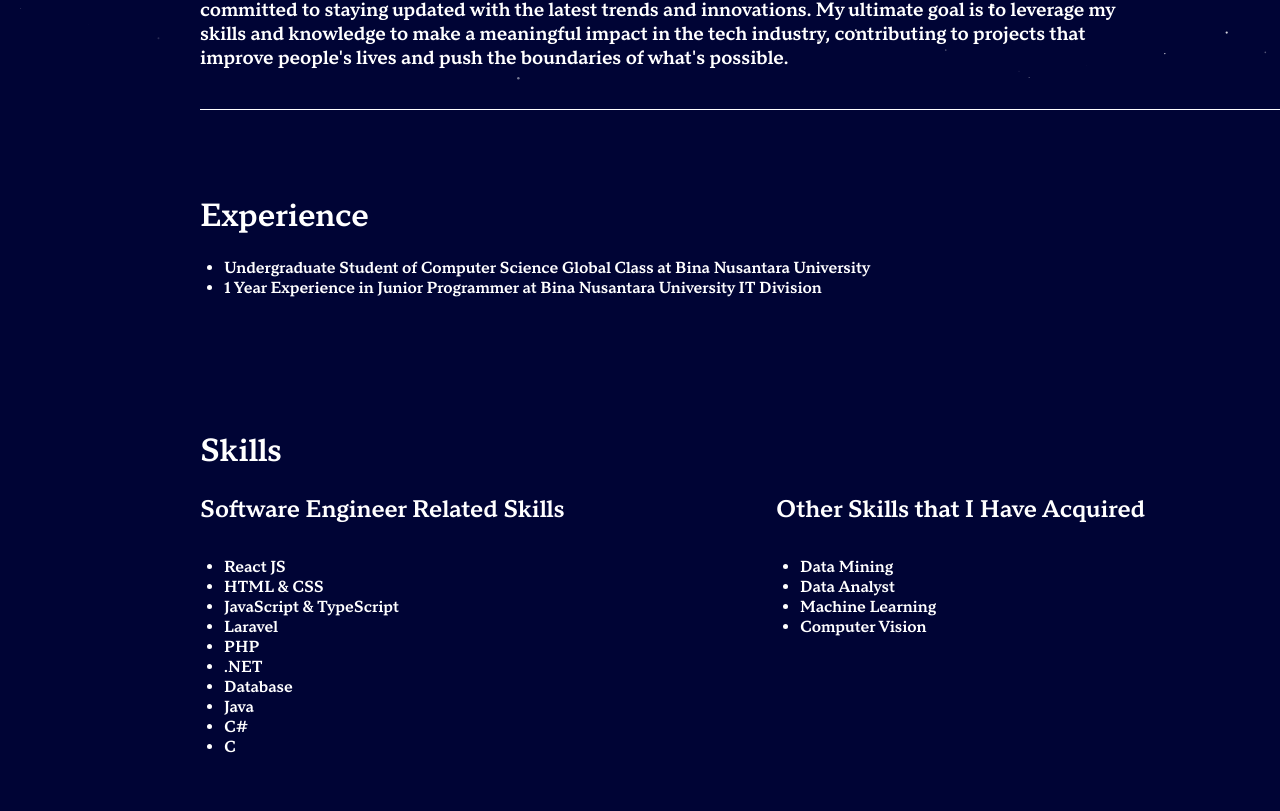
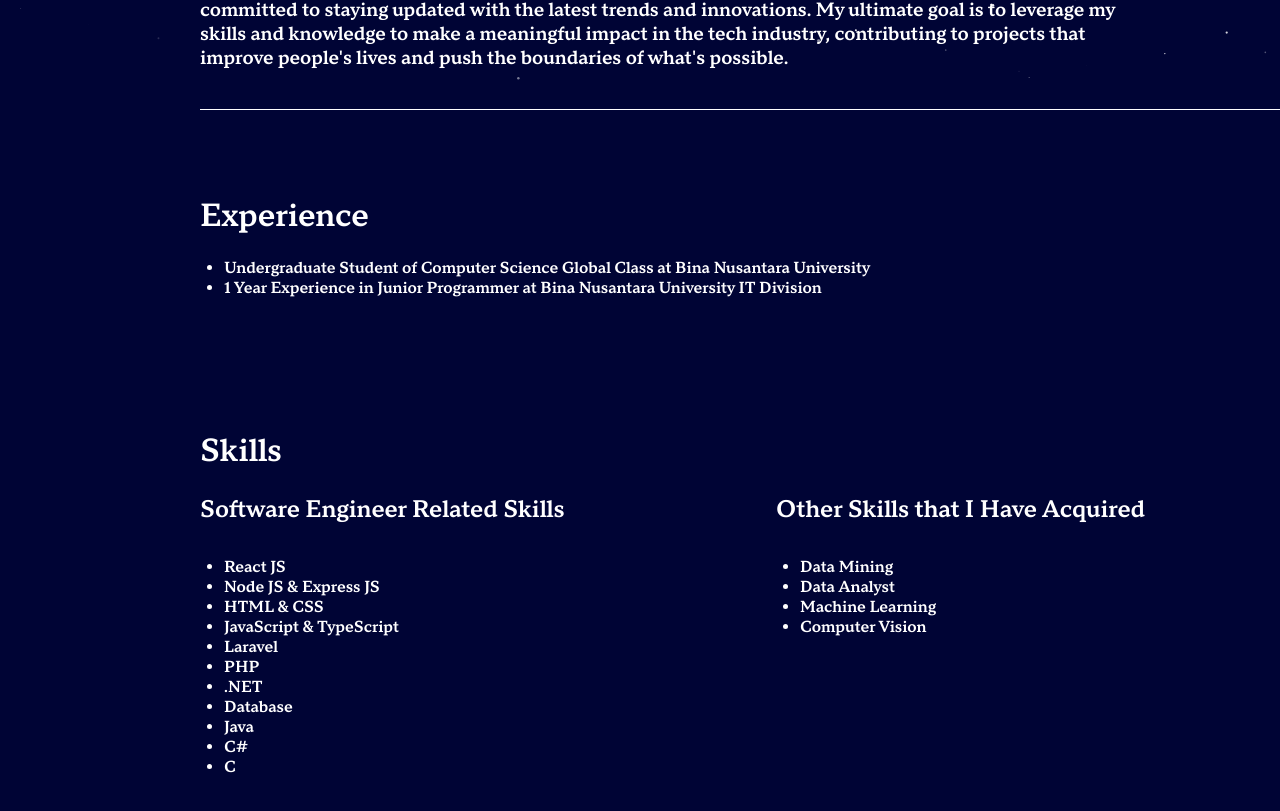
Before and after one commit to Kagensyou12/portofoliowebsite, a React (Create React App) app: page /about in a window 1280 px wide. Shown: the part 714-1525 px from the top of the page. Built offline with nearby package versions, Linux system fonts and the light colour scheme.

Commit message:
adding new skills

```diff
--- a/src/components/Skills.jsx
+++ b/src/components/Skills.jsx
@@ -11,6 +11,7 @@
                     <h2>Software Engineer Related Skills</h2>
                     <ul>
                         <li>React JS</li>
+                        <li>Node JS & Express JS</li>
                         <li>HTML & CSS</li>
                         <li>JavaScript & TypeScript</li>
                         <li>Laravel</li>
```
